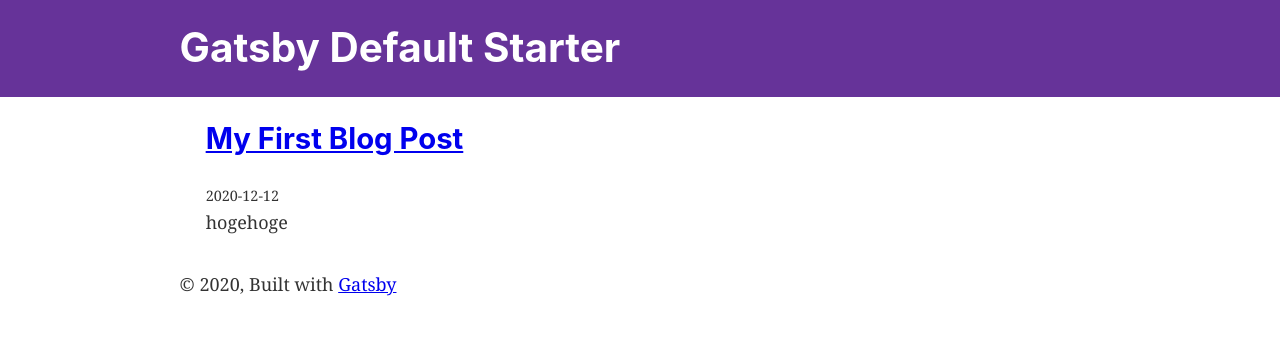
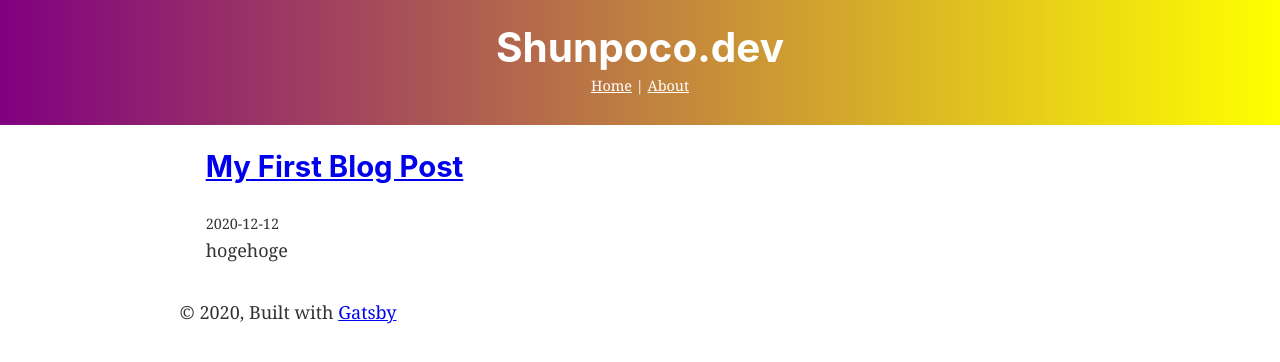
Before and after one commit to Shunpoco/shunpoco-dev, a Gatsby site: page / in a window 1280 px wide. Built offline with nearby package versions, Linux system fonts and the light colour scheme; Gatsby itself is replaced by a stand-in of ours.

Commit message:
change header design

```diff
--- a/gatsby-config.js
+++ b/gatsby-config.js
@@ -1,8 +1,8 @@
 module.exports = {
   siteMetadata: {
-    title: `Gatsby Default Starter`,
-    description: `Kick off your next, great Gatsby project with this default starter. This barebones starter ships with the main Gatsby configuration files you might need.`,
-    author: `@gatsbyjs`,
+    title: `Shunpoco.dev`,
+    description: ``,
+    author: `Shunpoco`,
   },
   plugins: [
     `gatsby-plugin-react-helmet`,
--- a/src/components/header.js
+++ b/src/components/header.js
@@ -5,7 +5,7 @@ import React from "react"
 const Header = ({ siteTitle }) => (
   <header
     style={{
-      background: `rebeccapurple`,
+      background: `linear-gradient(to right, purple, yellow)`,
       marginBottom: `1.45rem`,
     }}
   >
@@ -16,7 +16,7 @@ const Header = ({ siteTitle }) => (
         padding: `1.45rem 1.0875rem`,
       }}
     >
-      <h1 style={{ margin: 0 }}>
+      <h1 style={{ margin: 0, textAlign: `center`}}>
         <Link
           to="/"
           style={{
@@ -27,6 +27,27 @@ const Header = ({ siteTitle }) => (
           {siteTitle}
         </Link>
       </h1>
+      <div style={{ textAlign: `center` }}>
+        <small style={{ color: `white` }}>
+          <Link
+            to="/"
+            style={{
+              color: `white`,
+            }}
+          >
+            Home
+          </Link>
+          &nbsp;|&nbsp;
+          <Link
+            to="/about"
+            style={{
+              color: `white`,
+            }}
+          >
+            About
+          </Link>
+        </small>
+      </div>
     </div>
   </header>
 )
```
Also changed, not shown: src/markdowns/post-1.md (+5 -0 lines).
